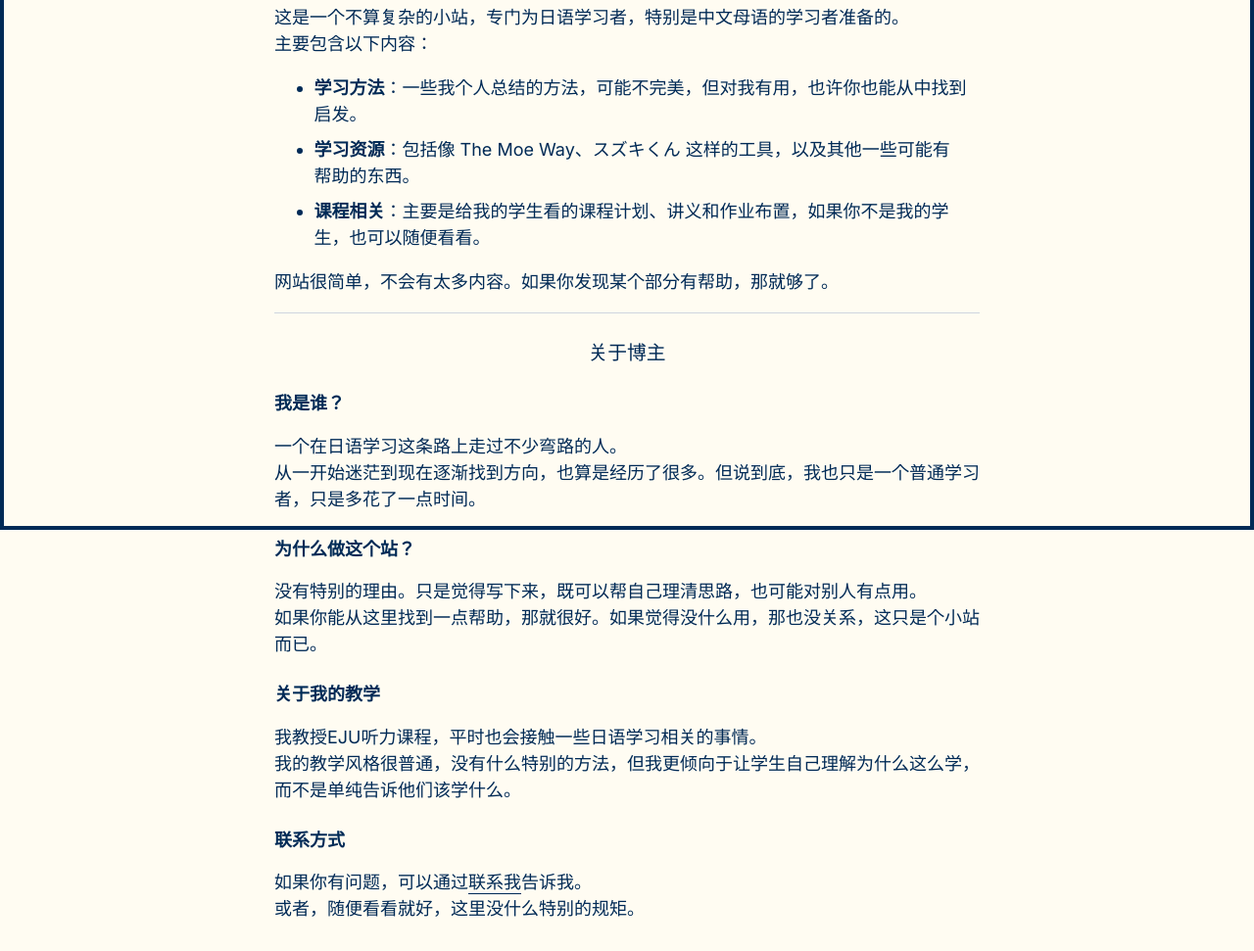
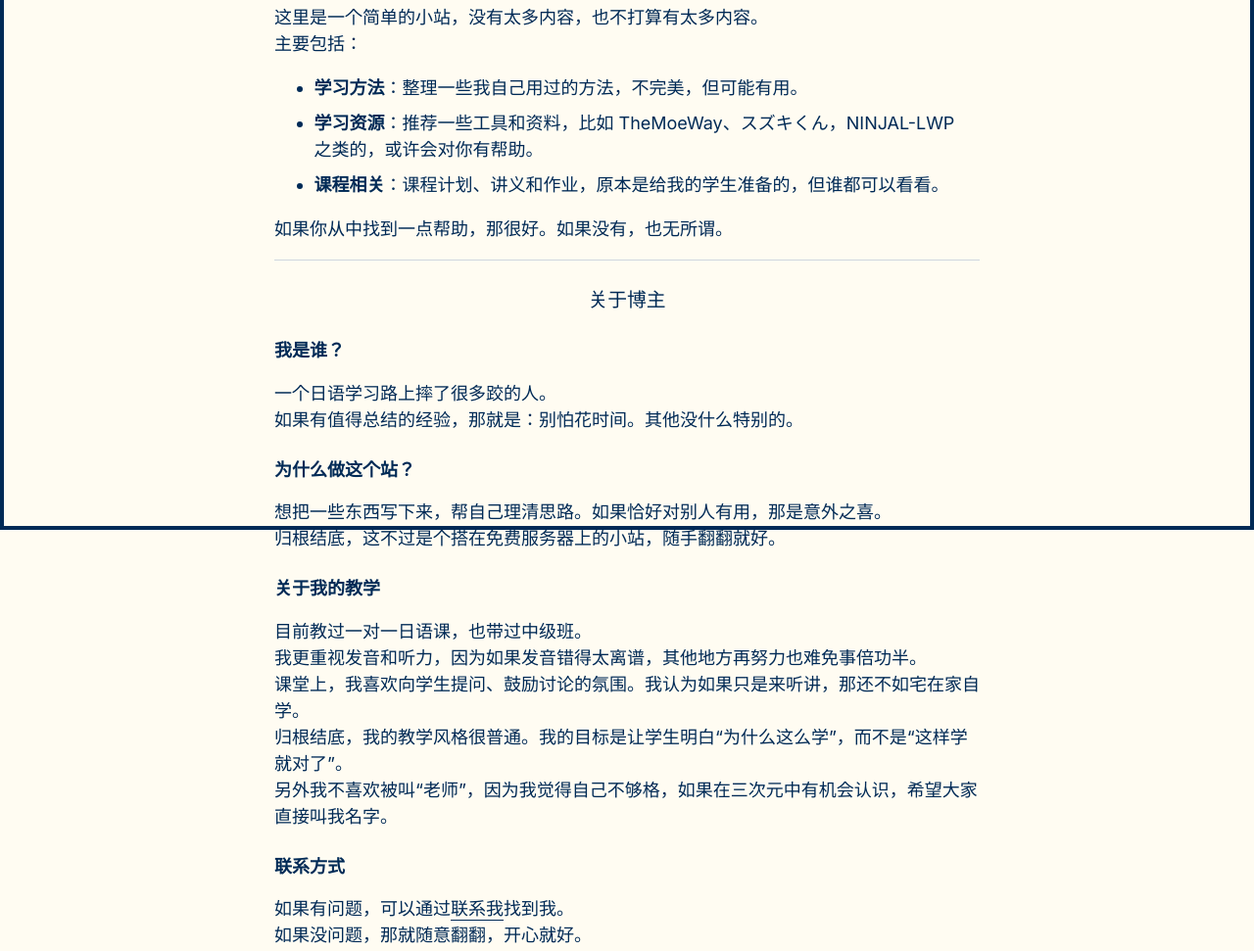
Before and after one commit to Bracer9/acquiring-japanese, a plain HTML site: page about/index.html in a window 1280 px wide. Shown: the part 259-1230 px from the top of the page at 98% size. Drawn offline with Linux system fonts and the light colour scheme.

Commit message:
Site updated: 2025-01-12 01:43:34

```diff
--- a/about/index.html
+++ b/about/index.html
@@ -130,18 +130,18 @@
   }
 </style>
 
-<h3 id="本站使用说明"><a href="#本站使用说明" class="headerlink" title="本站使用说明"></a><p class="custom-title">本站使用说明</p></h3><p>这是一个不算复杂的小站，专门为日语学习者，特别是中文母语的学习者准备的。<br>主要包含以下内容：</p>
+<h3 id="本站使用说明"><a href="#本站使用说明" class="headerlink" title="本站使用说明"></a><p class="custom-title">本站使用说明</p></h3><p>这里是一个简单的小站，没有太多内容，也不打算有太多内容。<br>主要包括：</p>
 <ul>
-<li><strong>学习方法</strong>：一些我个人总结的方法，可能不完美，但对我有用，也许你也能从中找到启发。  </li>
-<li><strong>学习资源</strong>：包括像 The Moe Way、スズキくん 这样的工具，以及其他一些可能有帮助的东西。  </li>
-<li><strong>课程相关</strong>：主要是给我的学生看的课程计划、讲义和作业布置，如果你不是我的学生，也可以随便看看。</li>
+<li><strong>学习方法</strong>：整理一些我自己用过的方法，不完美，但可能有用。</li>
+<li><strong>学习资源</strong>：推荐一些工具和资料，比如 TheMoeWay、スズキくん，NINJAL-LWP之类的，或许会对你有帮助。</li>
+<li><strong>课程相关</strong>：课程计划、讲义和作业，原本是给我的学生准备的，但谁都可以看看。</li>
 </ul>
-<p>网站很简单，不会有太多内容。如果你发现某个部分有帮助，那就够了。</p>
+<p>如果你从中找到一点帮助，那很好。如果没有，也无所谓。</p>
 <hr>
-<h3 id="关于博主"><a href="#关于博主" class="headerlink" title="关于博主"></a><p class="custom-title">关于博主</p></h3><h4 id="我是谁？"><a href="#我是谁？" class="headerlink" title="我是谁？"></a>我是谁？</h4><p>一个在日语学习这条路上走过不少弯路的人。<br>从一开始迷茫到现在逐渐找到方向，也算是经历了很多。但说到底，我也只是一个普通学习者，只是多花了一点时间。</p>
-<h4 id="为什么做这个站？"><a href="#为什么做这个站？" class="headerlink" title="为什么做这个站？"></a>为什么做这个站？</h4><p>没有特别的理由。只是觉得写下来，既可以帮自己理清思路，也可能对别人有点用。<br>如果你能从这里找到一点帮助，那就很好。如果觉得没什么用，那也没关系，这只是个小站而已。</p>
-<h4 id="关于我的教学"><a href="#关于我的教学" class="headerlink" title="关于我的教学"></a>关于我的教学</h4><p>我教授EJU听力课程，平时也会接触一些日语学习相关的事情。<br>我的教学风格很普通，没有什么特别的方法，但我更倾向于让学生自己理解为什么这么学，而不是单纯告诉他们该学什么。</p>
-<h4 id="联系方式"><a href="#联系方式" class="headerlink" title="联系方式"></a>联系方式</h4><p>如果你有问题，可以通过<a href="%E9%93%BE%E6%8E%A5">联系我</a>告诉我。<br>或者，随便看看就好，这里没什么特别的规矩。</p>
+<h3 id="关于博主"><a href="#关于博主" class="headerlink" title="关于博主"></a><p class="custom-title">关于博主</p></h3><h4 id="我是谁？"><a href="#我是谁？" class="headerlink" title="我是谁？"></a>我是谁？</h4><p>一个日语学习路上摔了很多跤的人。<br>如果有值得总结的经验，那就是：别怕花时间。其他没什么特别的。</p>
+<h4 id="为什么做这个站？"><a href="#为什么做这个站？" class="headerlink" title="为什么做这个站？"></a>为什么做这个站？</h4><p>想把一些东西写下来，帮自己理清思路。如果恰好对别人有用，那是意外之喜。<br>归根结底，这不过是个搭在免费服务器上的小站，随手翻翻就好。</p>
+<h4 id="关于我的教学"><a href="#关于我的教学" class="headerlink" title="关于我的教学"></a>关于我的教学</h4><p>目前教过一对一日语课，也带过中级班。<br>我更重视发音和听力，因为如果发音错得太离谱，其他地方再努力也难免事倍功半。<br>课堂上，我喜欢向学生提问、鼓励讨论的氛围。我认为如果只是来听讲，那还不如宅在家自学。<br>归根结底，我的教学风格很普通。我的目标是让学生明白“为什么这么学”，而不是“这样学就对了”。<br>另外我不喜欢被叫“老师”，因为我觉得自己不够格，如果在三次元中有机会认识，希望大家直接叫我名字。</p>
+<h4 id="联系方式"><a href="#联系方式" class="headerlink" title="联系方式"></a>联系方式</h4><p>如果有问题，可以通过<a href="%E9%93%BE%E6%8E%A5">联系我</a>找到我。<br>如果没问题，那就随意翻翻，开心就好。</p>
 
 </div>
 
```
